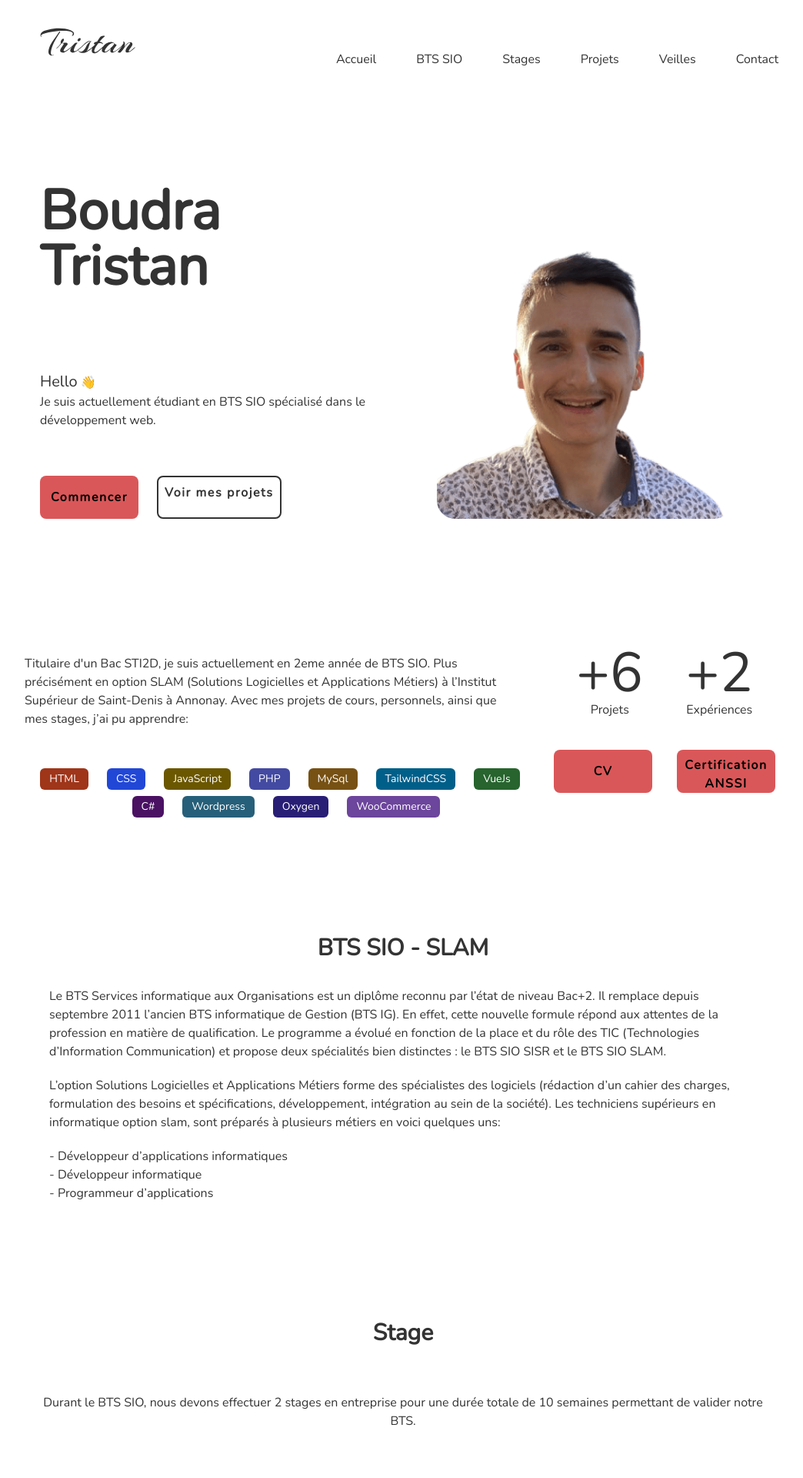
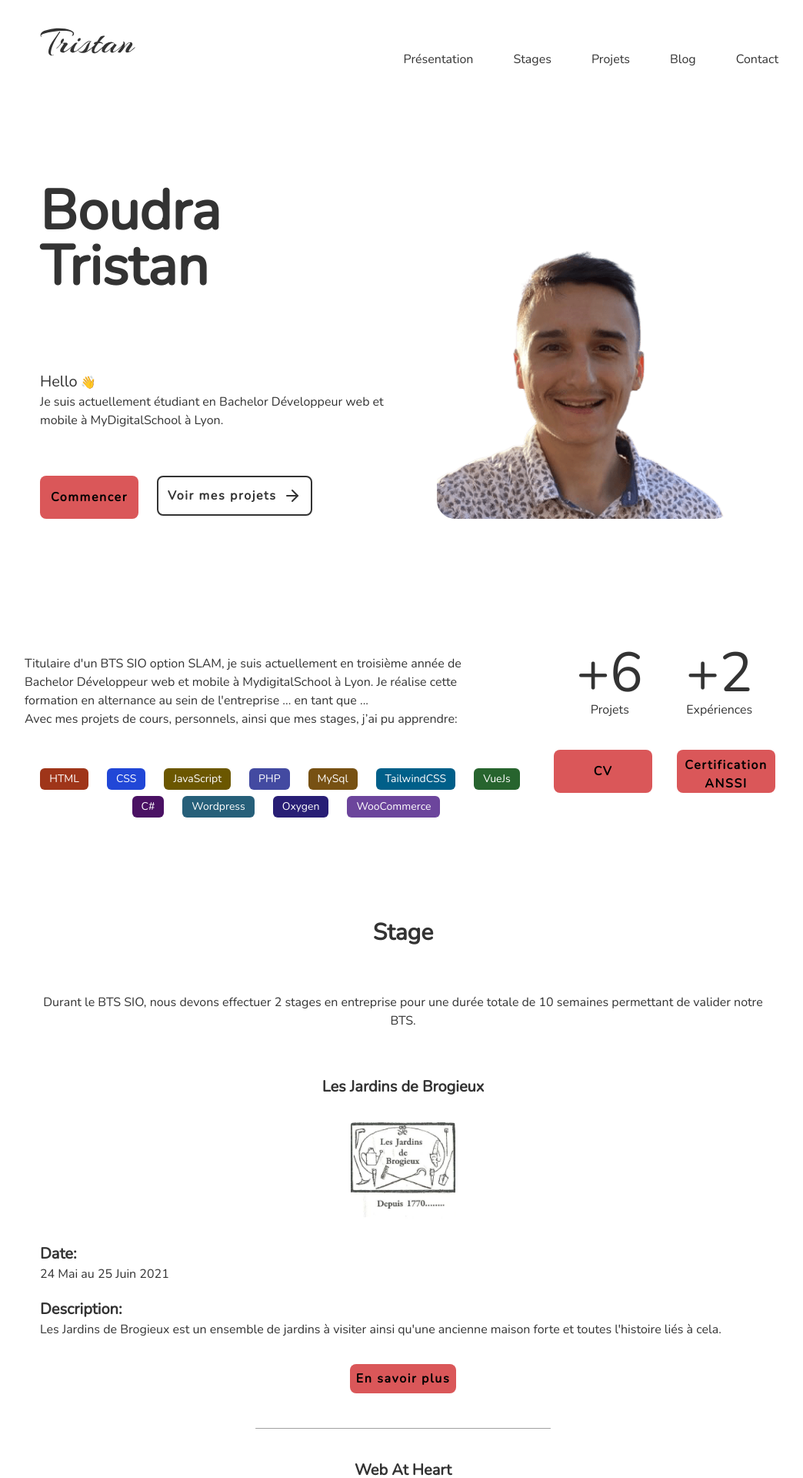
Before and after one commit to Tristan-Boudra/Portfolio, a Vue app: page / in a window 1280 px wide. Shown: the top 1920 px of the page at 77% size, without its empty margins (116-1160 px from the left). Built offline with nearby package versions, Linux system fonts and the light colour scheme.

Commit message:
modification des noms navbars + ajout des nouveaux textes

```diff
--- a/src/components/Navbar.vue
+++ b/src/components/Navbar.vue
@@ -17,11 +17,10 @@
         </div>
         <!-- Mobile Menu open: "block", Menu closed: "hidden" -->
           <ul :class="showMenu ? 'flex' : 'hidden'" class="flex-col h-full mt-8 space-y-4 md:flex md:space-y-0 md:flex-row md:items-center md:space-x-10 md:mt-0 gap-3 text-[#333333] dark:text-[#FFFFFF]">
-            <router-link to="/" class="hover:bg-[#DA5759] hover:text-[#000000] hover:transition hover:duration-200 hover:font-semibold rounded">Accueil</router-link>
-            <li><a class="hover:bg-[#DA5759] hover:text-[#000000] hover:transition hover:duration-200 hover:font-semibold rounded" href="/#bts">BTS SIO</a></li>
+            <router-link to="/" class="hover:bg-[#DA5759] hover:text-[#000000] hover:transition hover:duration-200 hover:font-semibold rounded">Présentation</router-link>
             <li><a class="hover:bg-[#DA5759] hover:text-[#000000] hover:transition hover:duration-200 hover:font-semibold rounded" href="/#stages">Stages</a></li>
             <router-link to="/projects" class="hover:bg-[#DA5759] hover:text-[#000000] hover:transition hover:duration-200 hover:font-semibold rounded">Projets</router-link>
-            <router-link to="/veilles" class="hover:bg-[#DA5759] hover:text-[#000000] hover:transition hover:duration-200 hover:font-semibold rounded">Veilles</router-link>
+            <router-link to="/veilles" class="hover:bg-[#DA5759] hover:text-[#000000] hover:transition hover:duration-200 hover:font-semibold rounded">Blog</router-link>
             <li><a class="hover:bg-[#DA5759] hover:text-[#000000] hover:transition hover:duration-200 hover:font-semibold rounded" href="/#contact">Contact</a></li>
           </ul>
       </nav>
--- a/src/views/Home.vue
+++ b/src/views/Home.vue
@@ -7,11 +7,12 @@
         <div class="flex-col pt-10">
           <div class="gap-4 mx-auto p-1 sm:pl-0 dark:text-[#FFFFFF] text-[#333333]">
             <div class="w-full text-7xl pb-10 font-black md:text-left">Boudra<br>Tristan</div>
-            <div class="p-5 pl-0 mt-10 mx-auto md:text-left"><span class="text-xl">Hello</span> 👋<br>Je suis actuellement étudiant en BTS SIO spécialisé dans le développement web.</div>
+            <div class="p-5 pl-0 mt-10 mx-auto md:text-left"><span class="text-xl">Hello</span> 👋<br>Je suis actuellement étudiant en Bachelor Développeur web et mobile à MyDigitalSchool à Lyon.</div>
             <div class="mt-10 flex justify-center space-x-6 mx-auto md:justify-start text-[#333333]">
               <button class="bg-[#DA5759] p-2 rounded-lg text-[#000000] font-bold text-center w-32 h-14 tracking-widest transition duration-600"><a class="bg-transparent" href="/#bts">Commencer</a></button>
-              <router-link class="border-2 border-[#333333] p-2 rounded-lg font-bold text-center h-full tracking-widest flex-row text-[#333333] dark:text-[#FFFFFF] dark:border-white" to="/projects">Voir mes projets
-                <img class="m-auto mt-1 flex mx-auto" src="@/assets/Arrow.png" alt="flèche pour voir mes projets">
+              <router-link class="border-2 border-[#333333] p-3 rounded-lg font-bold text-center h-full tracking-widest flex-row text-[#333333] dark:text-[#FFFFFF] dark:border-white flex flex-cols h-14 py-auto" to="/projects">
+                <p class="pr-2">Voir mes projets</p>
+                <i data-feather="arrow-right" class="stroke-[#333333] dark:stroke-white"></i>
               </router-link>
             </div>
           </div>
@@ -23,7 +24,7 @@
       <div class="flex text-[#FFFFFF] gap-4 mt-28 flex-col md:flex-row md:p-5">
         <div class="flex flex-col text-[#333333] dark:text-[#FFFFFF]">
           <div class="flex-row text-left w-30 mx-auto p-10 lg:pl-0">
-            Titulaire d'un Bac STI2D, je suis actuellement en 2eme année de BTS SIO. Plus précisément en option SLAM (Solutions Logicielles et Applications Métiers) à l’Institut Supérieur de Saint-Denis à Annonay.
+            Titulaire d'un BTS SIO option SLAM, je suis actuellement en troisième année de Bachelor Développeur web et mobile à MydigitalSchool à Lyon. Je réalise cette formation en alternance au sein de l'entreprise ... en tant que ...<br>
             Avec mes projets de cours, personnels, ainsi que mes stages, j’ai pu apprendre:</div>
           <ul class="flex flex-row flex-wrap gap-2 mx-auto space-x-4 p-3 justify-center">
             <li class="py-1 px-3 text-white text-sm rounded-md h-auto w-auto" v-for="tech in this.langages.techno" v-bind:key="tech" :style="'background-color: #' + tech.color">{{ tech.name }}</li>
@@ -44,20 +45,6 @@
             <button class="bg-[#DA5759] p-2 rounded-lg text-[#000000] font-bold text-center w-32 h-14 tracking-widest mt-10"><a class="bg-transparent" href="/files/Certification_Anssi.pdf" download="Certification_Anssi.pdf">Certification ANSSI</a></button>
           </div>
           </div>
-        </div>
-      </div>
-    </section>
-    <section id="bts" class="max-w-screen-lg mx-auto bg-white dark:bg-[#333333]">
-      <div class="max-w-screen-lg mx-auto p-10 mt-20 text-[#333333] dark:text-[#FFFFFF]">
-        <h2 class="text-3xl font-bold text-center mx-auto">BTS SIO - SLAM</h2>
-        <div class="text-left p-3">
-          <p class="mt-5">Le BTS Services informatique aux Organisations est un diplôme reconnu par l’état de niveau Bac+2. Il remplace depuis septembre 2011 l’ancien BTS informatique de Gestion (BTS IG). En effet, cette nouvelle formule répond aux attentes de la profession en matière de qualification. Le programme a évolué en fonction de la place et du rôle des TIC (Technologies d’Information Communication) et propose deux spécialités bien distinctes : le BTS SIO SISR et le BTS SIO SLAM.</p>
-          <p class="mt-5">L’option Solutions Logicielles et Applications Métiers forme des spécialistes des logiciels (rédaction d’un cahier des charges, formulation des besoins et spécifications, développement, intégration au sein de la société). Les techniciens supérieurs en informatique option slam, sont préparés à plusieurs métiers en voici quelques uns:</p>
-          <ul class="mt-5">
-            <li>- Développeur d’applications informatiques</li>
-            <li>- Développeur informatique</li>
-            <li>- Programmeur d’applications</li>
-          </ul>
         </div>
       </div>
     </section>
@@ -107,17 +94,10 @@
     </section>
     <section id="veilles" class="max-w-screen-lg mx-auto bg-white dark:bg-[#333333]">
       <div class="max-w-screen-lg mx-auto p-10 grid gap-12 text-[#333333] dark:text-[#FFFFFF]">
-        <h2 class="text-3xl font-bold text-center mx-auto">Veilles</h2>
-        <p class="text-left p-6">Une veille est une activité consistant à s'informer sur les dernières avancées et informations d'un secteur donné.<br>
-          Durant ce BTS SIO, nous avons dû mettre en place une veille technologique :<br>
-          - Une veille technologique,quant à elle, est le fait de s'informé sur les différentes innovations et technologies disponibles sur un marché en rapport avec les TIC (Technologies de l'Information et de la Communication).<br><br>
-          Faire une veille est très important car il est necessaire d'être à l'affût des dernières nouveautées, et l'informatique étant un domaine qui évolue sans cesse. Cela permet de ne pas avoir des outils obsolètes<br>
-          Pour ma veille technologique, j'ai utilisé l'application web Feedly, qui permet d'avoir une veille en fonction d'un sujet ou des sites web que l'on suit.<br><br>
-          Pour ma part je suis différents site web et blog: Frandroid, Toms Guide, Numerama, Clubic, 01Net.<br>
-          J'utilise également un site web du nom de Hebdoo qui permet de faire un résumer de la semaine sur le domaine des nouvelles technologies.<br>
-          Mon sujet de veille technologique est la suivante:</p>
-          <span class="text-2xl text-[#DA5759] font-bold mx-auto">L'analyse et le traitement des données à caractère personnel.</span>
-          <router-link to="/veilles" class="bg-[#DA5759] p-2 rounded-lg text-[#000000] font-bold text-center w-auto h-auto tracking-widest mx-auto">Voir ma veille</router-link>
+        <h2 class="text-3xl font-bold text-center mx-auto">Blog</h2>
+        <p class="text-left p-6">J'ai décidé de créer un blog afin de partager mes connaissances ainsi que mes compétences afin que vous et moi puissions progresser ensemble et ainsi en apprendre davantage sur l'univers du développement web.<br>
+          Vous y trouverez toutes sortes de sujets autant divers et variétés. En partant du début de la conception d'un site web, des conseils pendant le développement puis dans la finalisation d'un site et de la mise en production.</p>
+          <router-link to="/veilles" class="bg-[#DA5759] p-2 rounded-lg text-[#000000] font-bold text-center w-auto h-auto tracking-widest mx-auto">Voir le blog</router-link>
       </div>
     </section>
     <section id="contact" class="max-w-screen-lg mx-auto bg-white dark:bg-[#333333]">
```
